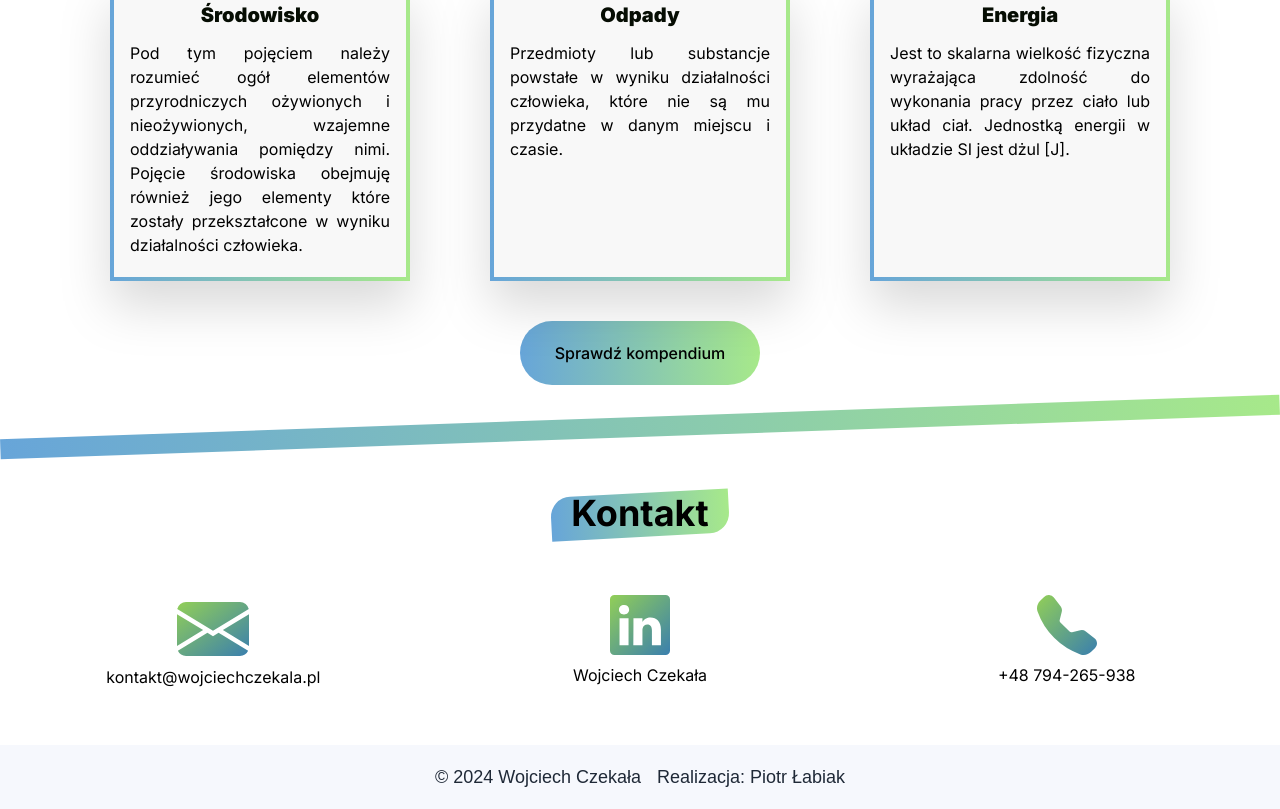
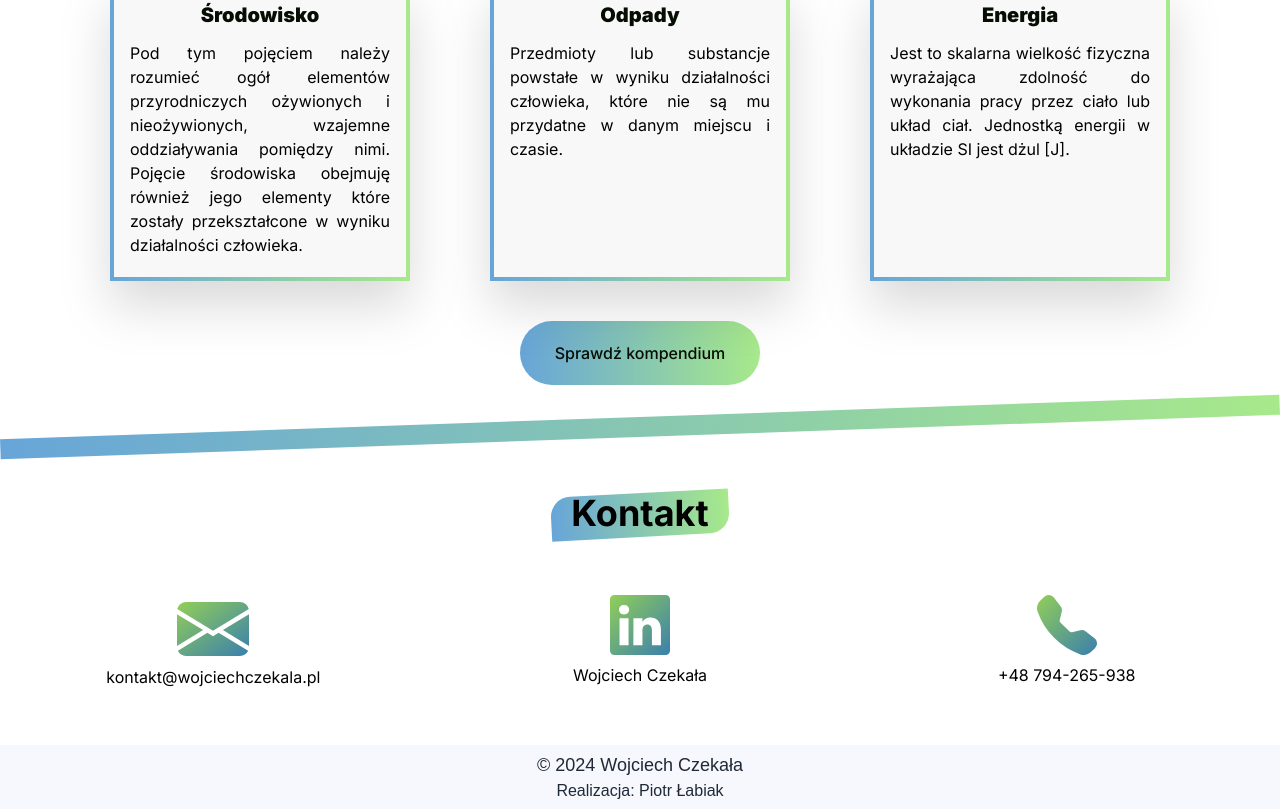
Before and after one commit to Pabiak/czekala, a Next.js app: page / in a window 1280 px wide. Shown: the part 2869-3678 px from the top of the page. Built offline with nearby package versions, Linux system fonts and the light colour scheme.

Commit message:
fix footer

```diff
--- a/app/components/footer.jsx
+++ b/app/components/footer.jsx
@@ -4,11 +4,11 @@ const Footer = () => {
   return (
     <footer>
        {/* footer with year, copy and Wojciech Czekała */}
-        <div className='flex justify-center items-center h-16 bg-background mt-[auto] gap-4'>
+        <div className='flex flex-col justify-center items-center h-16 bg-background mt-[auto]'>
             <div className='text-gray-800 text-center text-lg font-poppins'>
             &copy; {new Date().getFullYear()} Wojciech Czekała
             </div>
-            <span className='text-gray-800 text-lg font-poppins'>Realizacja: <a href="https://www.linkedin.com/in/piotr-%C5%82abiak-052533193/" className='text-gray-800 hover:text-accent transition-all' target='blank'>Piotr Łabiak</a></span>
+            <span className='text-gray-800 text-base font-poppins'>Realizacja: <a href="https://www.linkedin.com/in/piotr-labiak/" className='text-gray-800 hover:text-accent transition-all' target='blank'>Piotr Łabiak</a></span>
         </div>
     </footer>
   )
--- a/app/page.js
+++ b/app/page.js
@@ -282,7 +282,7 @@ export default function Home() {
         </div>
         <div className='flex items-center justify-center'>
           <button
-            className='w-[15rem] h-[4rem] bg-gradient-to-r from-accent to-primary rounded-[45px] mt-10 px-4 font-medium'
+            className='w-[15rem] h-[4rem] bg-gradient-to-r from-accent to-primary rounded-[45px] mt-10 px-4 font-medium text-black text-shadow-sm transition-shadow duration-300 hover:shadow-md hover:shadow-accent/80 hover:to-primary/90'
             onClick={() => router.push('/eko-slownik')}
           >
             Sprawdź kompendium
```
